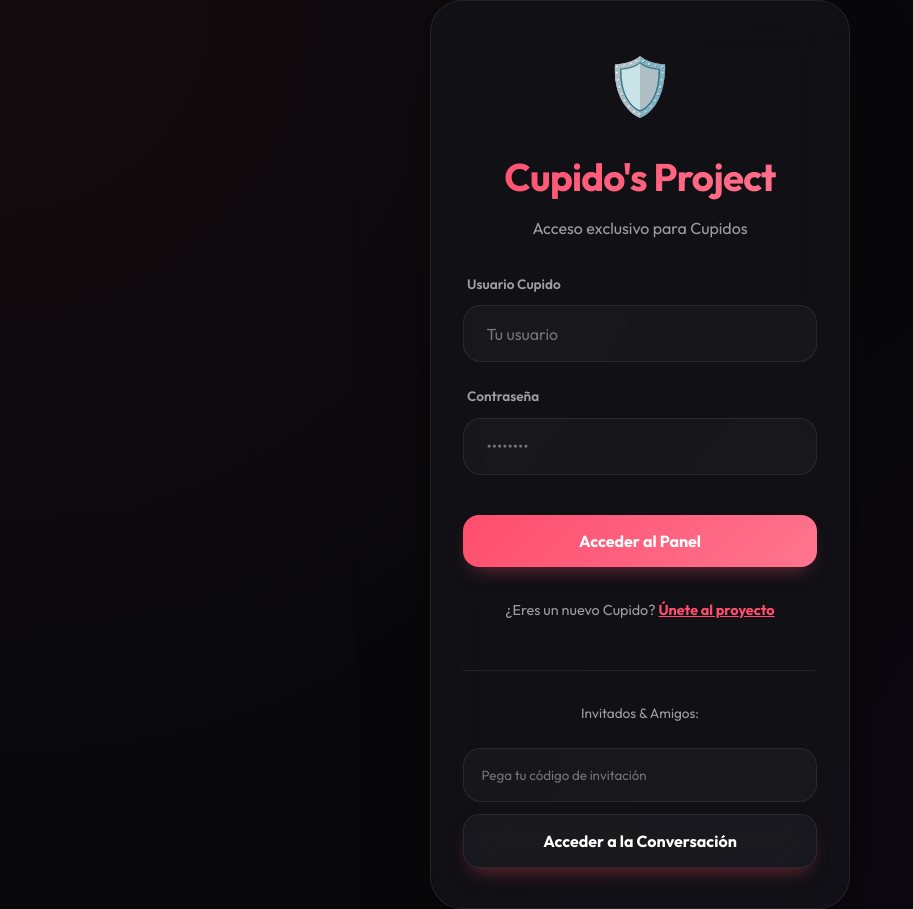
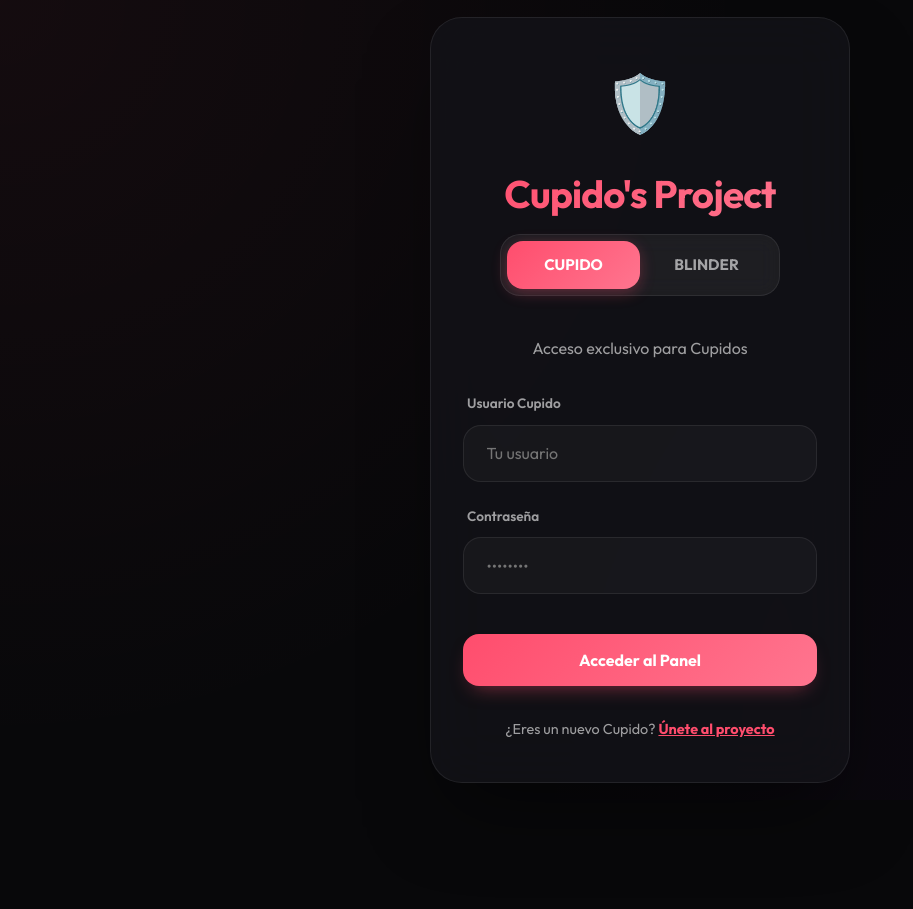
Before and after one commit to ZzJordan/APPcitas, a website: page public/login.html in a window 1280 px wide. Shown: the whole page, without its empty margins (0-913 px from the left). After the commit the page ends 800 px from the top, so only its background shows below. Drawn offline with Linux system fonts and the light colour scheme.

Commit message:
UI: Added role selector toggle to login page for consistent UX

```diff
--- a/public/login.html
+++ b/public/login.html
@@ -10,7 +10,64 @@
     <meta name="theme-color" content="#ff4d6d">
     <link rel="apple-touch-icon" href="/app-icon.png">
     <link href="https://fonts.googleapis.com/css2?family=Outfit:wght@400;600;700&display=swap" rel="stylesheet">
+    <style>
+        /* Role Selector Styles mirrored from index.html */
+        .role-selector-container {
+            background: rgba(255, 255, 255, 0.05);
+            padding: 6px;
+            border-radius: 20px;
+            display: flex;
+            position: relative;
+            margin: 0 auto 2.5rem;
+            width: 280px;
+            border: 1px solid var(--border);
+            backdrop-filter: blur(10px);
+        }
+
+        .role-option {
+            flex: 1;
+            padding: 12px 0;
+            text-align: center;
+            font-weight: 700;
+            color: var(--text-dim);
+            cursor: pointer;
+            z-index: 1;
+            transition: color 0.3s ease;
+            font-size: 0.95rem;
+        }
+
+        .role-option.active {
+            color: white;
+        }
+
+        .selector-bg {
+            position: absolute;
+            top: 6px;
+            left: 6px;
+            width: calc(50% - 6px);
+            height: calc(100% - 12px);
+            background: var(--primary-gradient);
+            border-radius: 16px;
+            transition: transform 0.4s cubic-bezier(0.175, 0.885, 0.32, 1.275);
+            box-shadow: 0 4px 15px rgba(255, 77, 109, 0.3);
+        }
+
+        [data-role="blinder"] .selector-bg {
+            transform: translateX(100%);
+        }
+
+        .content-section {
+            transition: opacity 0.3s ease, transform 0.3s ease;
+        }
+
+        .hidden {
+            display: none;
+            opacity: 0;
+            transform: translateY(10px);
+        }
+    </style>
 </head>
+
 
 <body class="auth-page">
     <div class="blob blob-1"></div>
@@ -19,12 +76,20 @@
     <div class="container premium-card">
         <!-- View: Login -->
         <div id="loginView">
-            <div style="font-size: 3.5rem; margin-bottom: 1rem; text-align: center;">🛡️</div>
+            <div id="hero-emoji"
+                style="font-size: 3.5rem; margin-bottom: 1rem; text-align: center; transition: all 0.5s ease;">🛡️</div>
             <h1
                 style="text-align: center; margin-bottom: 0.5rem; background: var(--primary-gradient); -webkit-background-clip: text; background-clip: text; -webkit-text-fill-color: transparent;">
                 Cupido's Project</h1>
+
+            <div class="role-selector-container" id="role-selector">
+                <div class="selector-bg"></div>
+                <div class="role-option active" onclick="setRole('cupido')">CUPIDO</div>
+                <div class="role-option" onclick="setRole('blinder')">BLINDER</div>
+            </div>
+
+            <div id="cupido-login-section" class="content-section">
                 <p class="subtitle" style="text-align: center; margin-bottom: 2rem;">Acceso exclusivo para Cupidos</p>
-
                 <form id="loginForm">
                     <div class="input-group">
                         <label>Usuario Cupido</label>
@@ -34,8 +99,8 @@
                         <label>Contraseña</label>
                         <input type="password" id="password" placeholder="••••••••" required>
                     </div>
-                <button type="submit" class="btn-main" id="loginBtn" style="width: 100%; margin-top: 1rem;">Acceder al
-                    Panel</button>
+                    <button type="submit" class="btn-main" id="loginBtn" style="width: 100%; margin-top: 1rem;">Acceder
+                        al Panel</button>
                     <div id="errorMessage" class="error"></div>
                 </form>
 
@@ -45,16 +110,26 @@
                             style="color: var(--primary); font-weight: 700;">Únete al proyecto</a>
                     </p>
                 </div>
+            </div>
 
-            <div style="margin-top: 3rem; padding-top: 2rem; border-top: 1px solid var(--border); text-align: center;">
-                <p style="color: var(--text-dim); font-size: 0.85rem; margin-bottom: 1.5rem;">Invitados & Amigos:</p>
+            <div id="blinder-login-section" class="content-section hidden">
+                <p class="subtitle" style="text-align: center; margin-bottom: 2rem;">Invitados & Amigos</p>
                 <form id="linkForm" style="display: flex; gap: 0.8rem; flex-direction: column;">
+                    <div class="input-group" style="margin-bottom: 0.5rem;">
+                        <label>Código o Enlace</label>
                         <input type="text" id="chatLink" placeholder="Pega tu código de invitación"
                             style="padding: 1.1rem; border-radius: 18px; border: 1px solid var(--border); background: var(--glass); color: white; outline: none;">
+                    </div>
                     <button type="submit" class="btn-main btn-glass">Acceder a la Conversación</button>
                 </form>
+                <div style="margin-top: 2rem; text-align: center;">
+                    <p style="color: var(--text-dim); font-size: 0.85rem;">
+                        Si ya tienes cuenta, selecciona <b>Cupido</b> arriba para iniciar sesión.
+                    </p>
                 </div>
             </div>
+        </div>
+
 
         <!-- View: Register -->
         <div id="registerView" style="display: none;">
@@ -97,6 +172,33 @@
     </div>
 
     <script>
+        function setRole(role) {
+            const selector = document.getElementById('role-selector');
+            const cupidoSection = document.getElementById('cupido-login-section');
+            const blinderSection = document.getElementById('blinder-login-section');
+            const emoji = document.getElementById('hero-emoji');
+            const options = document.querySelectorAll('.role-option');
+
+            selector.setAttribute('data-role', role);
+
+            options.forEach(opt => {
+                if (opt.innerText.toLowerCase() === role) opt.classList.add('active');
+                else opt.classList.remove('active');
+            });
+
+            if (role === 'cupido') {
+                cupidoSection.classList.remove('hidden');
+                blinderSection.classList.add('hidden');
+                emoji.innerText = '🛡️';
+                emoji.style.transform = 'scale(1) rotate(0deg)';
+            } else {
+                cupidoSection.classList.add('hidden');
+                blinderSection.classList.remove('hidden');
+                emoji.innerText = '✨';
+                emoji.style.transform = 'scale(1.1) rotate(15deg)';
+            }
+        }
+
         function showRegister() {
             document.getElementById('loginView').style.display = 'none';
             document.getElementById('registerView').style.display = 'block';
@@ -107,6 +209,7 @@
         }
         window.showRegister = showRegister;
         window.showLogin = showLogin;
+
 
         document.getElementById('loginForm').onsubmit = async (e) => {
             e.preventDefault();
```
Lines whose indentation alone changed are shown as unchanged.
